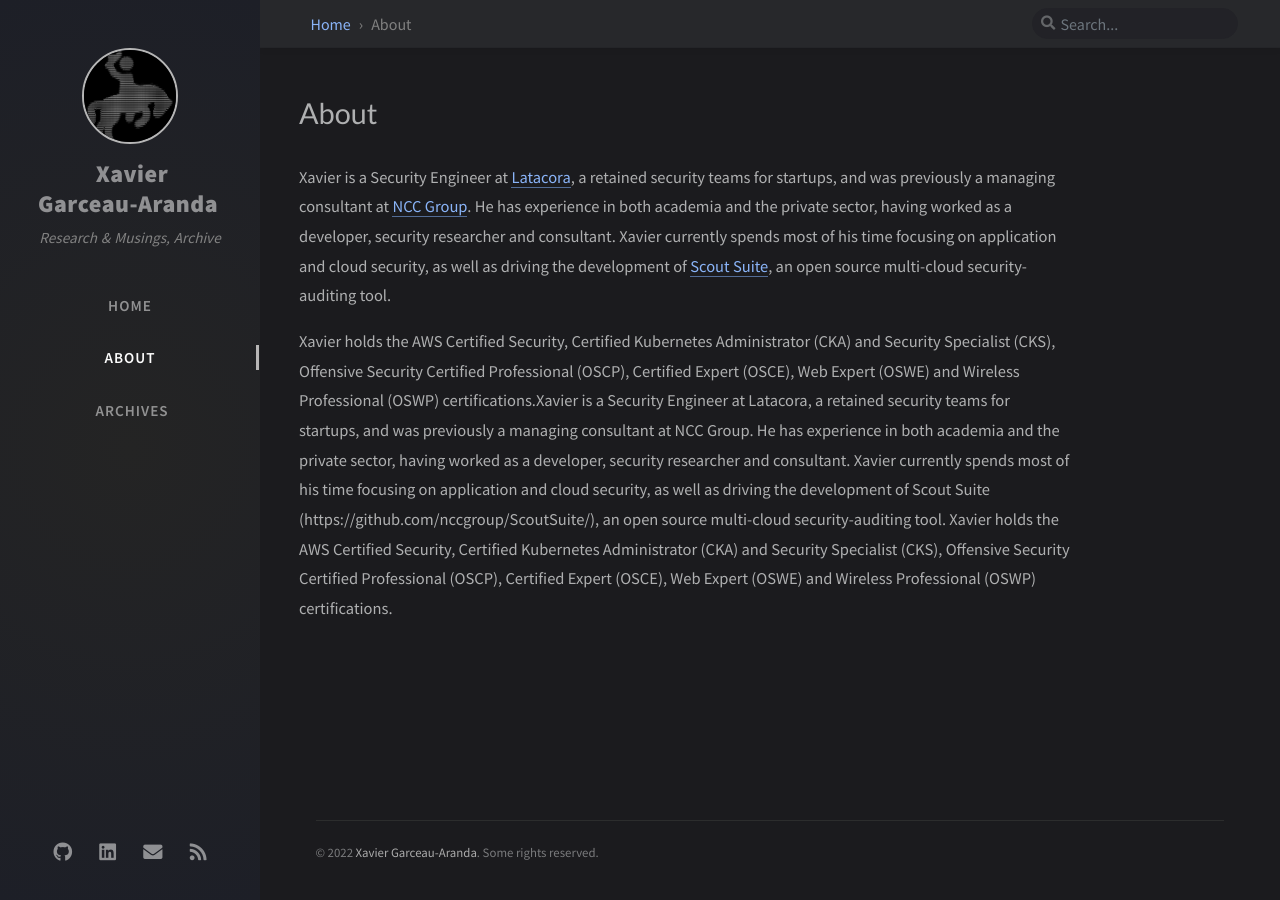
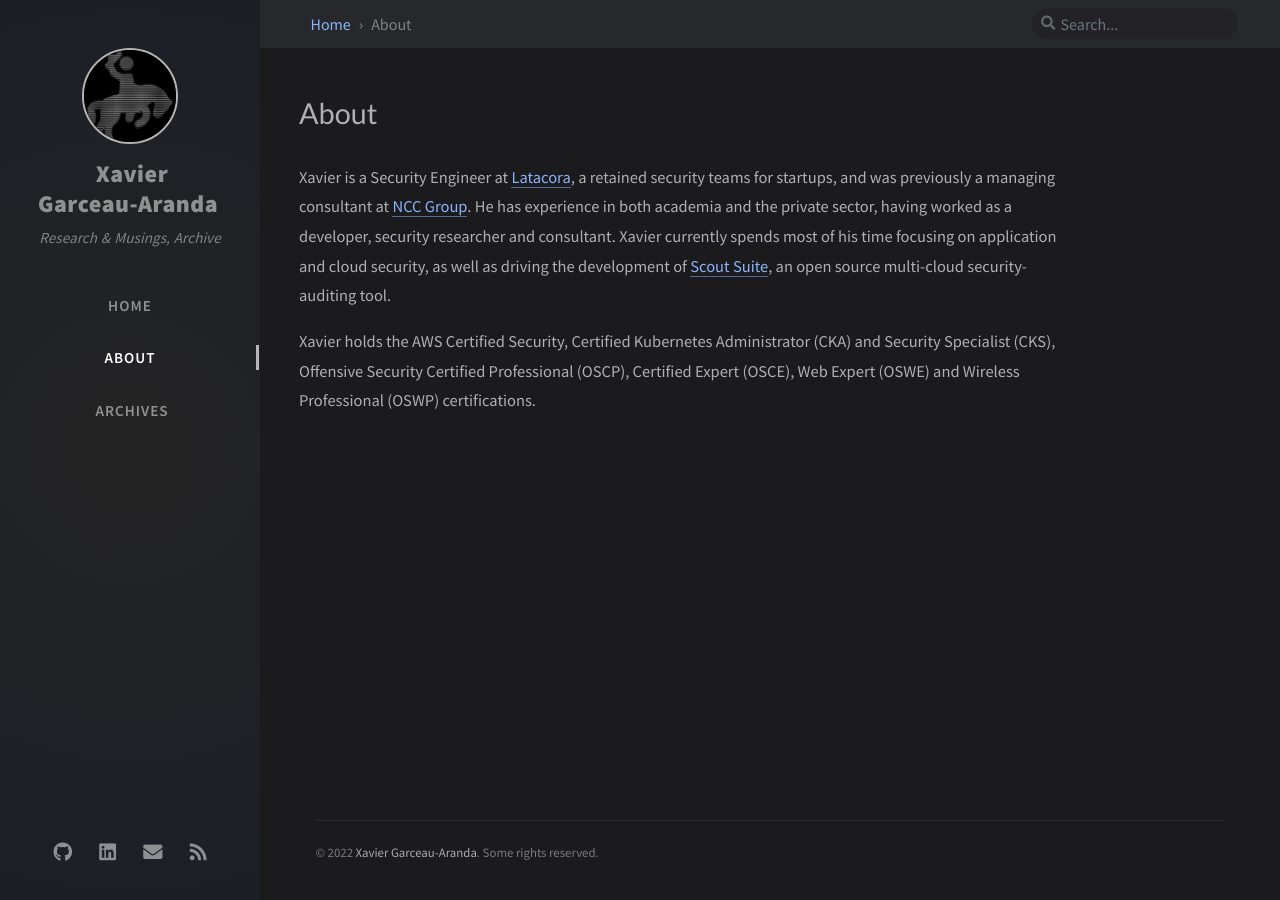
Before and after one commit to x4v13r64/infosec.rodeo, a Jekyll site: the page built from tabs/about.md, in a window 1280 px wide. Built offline with Jekyll 4.4.1, drawn with Linux system fonts in a browser that asks for light colours; nearby versions of some CDN libraries; comment, search, counter and statistics services are not loaded.

Commit message:
Fix about

```diff
--- a/tabs/about.md
+++ b/tabs/about.md
@@ -10,4 +10,4 @@ title: About
 
 Xavier is a Security Engineer at [Latacora](https://latacora.com), a retained security teams for startups, and was previously a managing consultant at [NCC Group](https://nccgroup.com). He has experience in both academia and the private sector, having worked as a developer, security researcher and consultant. Xavier currently spends most of his time focusing on application and cloud security, as well as driving the development of [Scout Suite](https://github.com/nccgroup/ScoutSuite/), an open source multi-cloud security-auditing tool.
 
-Xavier holds the AWS Certified Security, Certified Kubernetes Administrator (CKA) and Security Specialist (CKS), Offensive Security Certified Professional (OSCP), Certified Expert (OSCE), Web Expert (OSWE) and Wireless Professional (OSWP) certifications.Xavier is a Security Engineer at Latacora, a retained security teams for startups, and was previously a managing consultant at NCC Group. He has experience in both academia and the private sector, having worked as a developer, security researcher and consultant. Xavier currently spends most of his time focusing on application and cloud security, as well as driving the development of Scout Suite (https://github.com/nccgroup/ScoutSuite/), an open source multi-cloud security-auditing tool. Xavier holds the AWS Certified Security, Certified Kubernetes Administrator (CKA) and Security Specialist (CKS), Offensive Security Certified Professional (OSCP), Certified Expert (OSCE), Web Expert (OSWE) and Wireless Professional (OSWP) certifications.
+Xavier holds the AWS Certified Security, Certified Kubernetes Administrator (CKA) and Security Specialist (CKS), Offensive Security Certified Professional (OSCP), Certified Expert (OSCE), Web Expert (OSWE) and Wireless Professional (OSWP) certifications.
```
